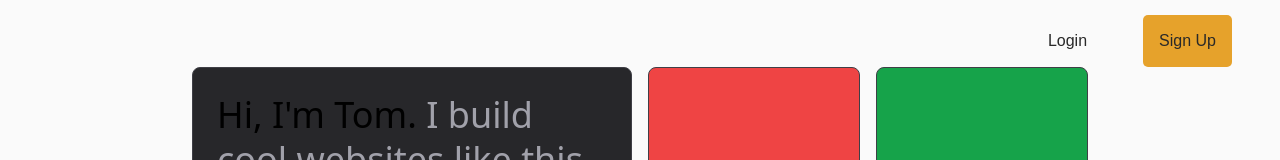
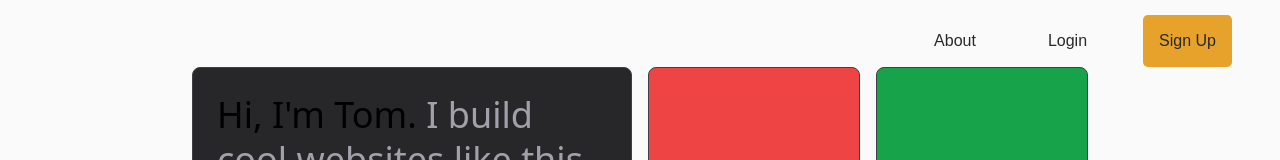
Before and after one commit to Nathan-47/fitrquest, a React (Vite) app: page / in a window 1280 px wide. Shown: the top 160 px of the page. Built offline with nearby package versions, Linux system fonts and the light colour scheme; a web font is replaced by a local one.

Commit message:
about link moved to navbar

```diff
--- a/src/components/navbar.jsx
+++ b/src/components/navbar.jsx
@@ -6,7 +6,10 @@ return (
 <header className="header">
     <ul>
         <a href="#"><li className="nav-sign">Sign Up</li></a>
-        <a href="#"><li className="nav-login">Login</li></a>
+        <a href="#"><li className="nav-login">Login</li>
+        </a>
+        <a href="#"><li className="nav-login">About</li>
+        </a>
     </ul>
 </header>
 )
```
